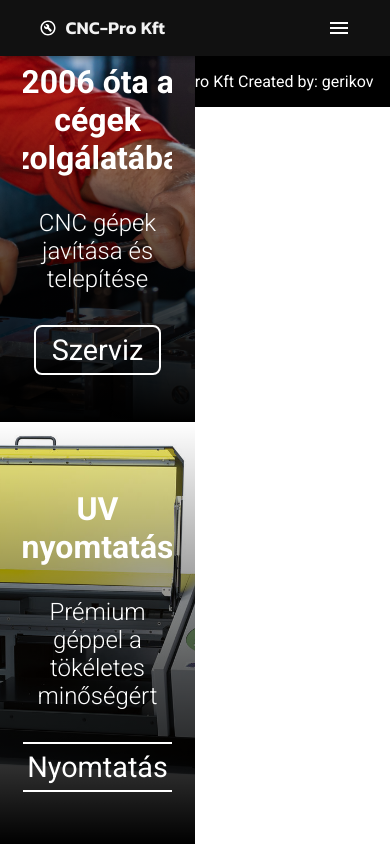
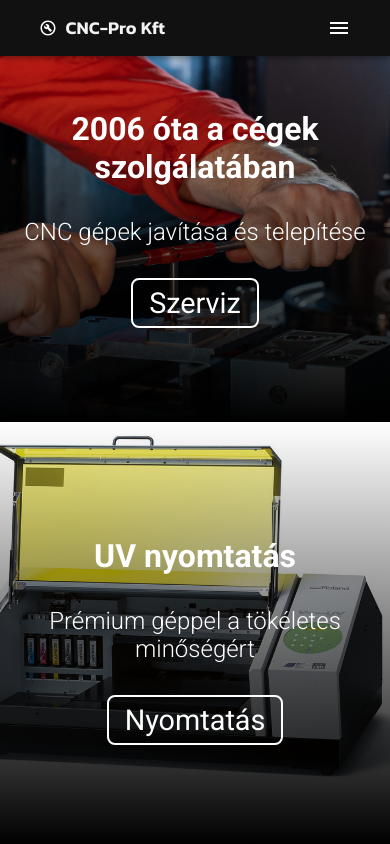
Before and after one commit to gerikov/cnc-pro, a React (Create React App) app: page / in a window 390 px wide. Built offline with nearby package versions, Linux system fonts and the light colour scheme.

Commit message:
router fix

```diff
--- a/package.json
+++ b/package.json
@@ -17,7 +17,7 @@
     "react-icons": "^4.7.1",
     "react-notifications": "^1.7.4",
     "react-router": "^6.8.1",
-    "react-router-dom": "^6.8.1",
+    "react-router-dom": "^6.10.0",
     "react-scripts": "5.0.1",
     "react-slideshow-image": "^4.2.1",
     "react-toastify": "^9.1.1",
--- a/src/App.js
+++ b/src/App.js
@@ -1,24 +1,23 @@
-import { Route } from "react-router";
-import Navbar from "./components/Navbar";
-import { Routes } from "react-router";
-import UvNyomtatas from "./pages/Uv-nyomtatas";
-import Home from "./pages/Home";
-import Szerviz from "./pages/Szerviz";
-import Kapcsolat from "./pages/Kapcsolat";
-import Footer from "./components/Footer";
+import { Route, Routes, BrowserRouter } from 'react-router-dom';
+import Navbar from './components/Navbar';
+import UvNyomtatas from './pages/Uv-nyomtatas';
+import Home from './pages/Home';
+import Szerviz from './pages/Szerviz';
+import Kapcsolat from './pages/Kapcsolat';
+import Footer from './components/Footer';
 
 function App() {
   return (
-    <div className="App">
+    <BrowserRouter>
       <Navbar />
       <Routes>
-        <Route path="/" element={<Home />} />
-        <Route path="uv-nyomtatas" element={<UvNyomtatas />} />
-        <Route path="szerviz" element={<Szerviz />} />
-        <Route path="kapcsolat" element={<Kapcsolat />} />
+        <Route path='/' element={<Home />} />
+        <Route path='uv-nyomtatas' element={<UvNyomtatas />} />
+        <Route path='szerviz' element={<Szerviz />} />
+        <Route path='kapcsolat' element={<Kapcsolat />} />
       </Routes>
       <Footer />
-    </div>
+    </BrowserRouter>
   );
 }
 
--- a/src/components/Footer.jsx
+++ b/src/components/Footer.jsx
@@ -1,11 +1,12 @@
-import React from "react";
-import "./Footer.scss";
+import React from 'react';
+import './Footer.scss';
 
 const Footer = () => {
   return (
-    <div className="footer">
-      <div className="container">
-        © 2022 Copyright: CNC-pro Kft Created by: gerikov
+    <div className='footer'>
+      <div className='container'>
+        © 2022 Copyright: CNC-pro Kft Created by:{' '}
+        <a href='www.gerikov.hu'>gerikov.hu</a>
       </div>
     </div>
   );
--- a/src/index.js
+++ b/src/index.js
@@ -1,18 +1,16 @@
-import React from "react";
-import ReactDOM from "react-dom/client";
-import "./index.css";
-import App from "./App";
-import { ThemeProvider } from "@mui/material";
-import { theme } from "./theme";
-import { BrowserRouter } from "react-router-dom";
+import React from 'react';
+import ReactDOM from 'react-dom/client';
+import './index.css';
+import App from './App';
+import { ThemeProvider } from '@mui/material';
+import { theme } from './theme';
+import { BrowserRouter } from 'react-router-dom';
 
-const root = ReactDOM.createRoot(document.getElementById("root"));
+const root = ReactDOM.createRoot(document.getElementById('root'));
 root.render(
   <React.StrictMode>
-    <BrowserRouter>
-      <ThemeProvider theme={theme}>
-        <App />
-      </ThemeProvider>
-    </BrowserRouter>
+    <ThemeProvider theme={theme}>
+      <App />
+    </ThemeProvider>
   </React.StrictMode>
 );
--- a/src/pages/Home.scss
+++ b/src/pages/Home.scss
@@ -76,6 +76,7 @@
     .container {
       padding: 6%;
       height: 50vh;
+      width: 100%;
       .container__content {
         justify-content: center !important;
         h2 {
```
Also changed, not shown: 1 other file (tests, documents, lock files or other folders).
